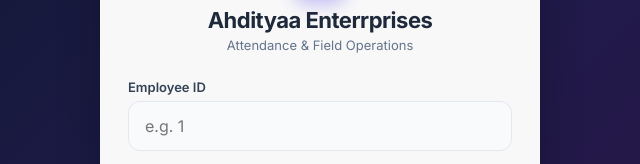
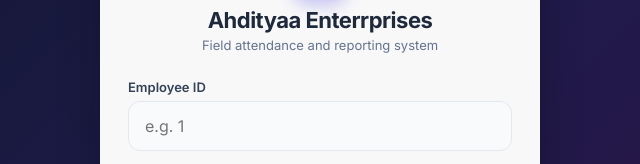
Before and after one commit to mis448/attedance-tracker, a plain HTML site: page index.html in a window 1280 px wide. Shown: the part 249-413 px from the top of the page, 320-960 px from the left. Drawn offline with Linux system fonts and the light colour scheme.

Commit message:
index.html

```diff
--- a/index.html
+++ b/index.html
@@ -76,7 +76,7 @@
     <div class="brand-header">
       <div class="brand-logo">✓</div>
       <div class="brand-title">Ahdityaa Enterrprises</div>
-      <div class="brand-subtitle">Attendance &amp; Field Operations</div>
+      <div class="brand-subtitle">Field attendance and reporting system</div>
     </div>
 
     <div id="browserTip" class="tip hidden"></div>
```
